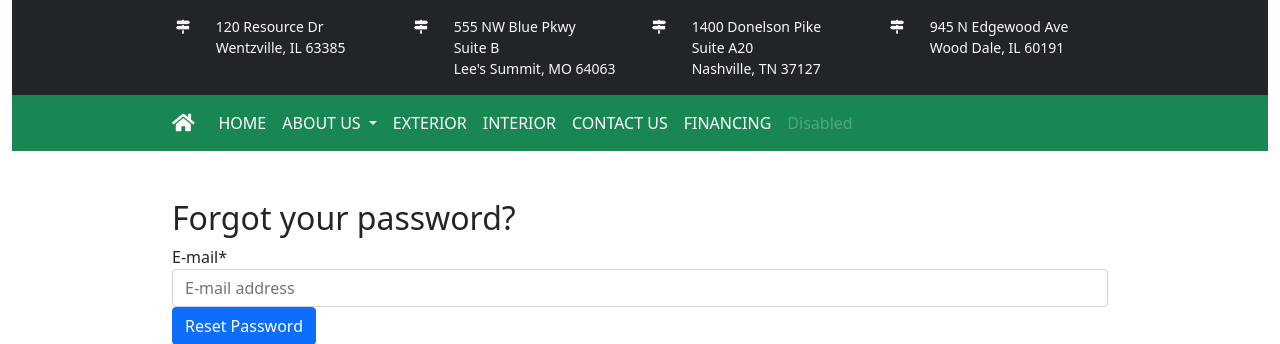
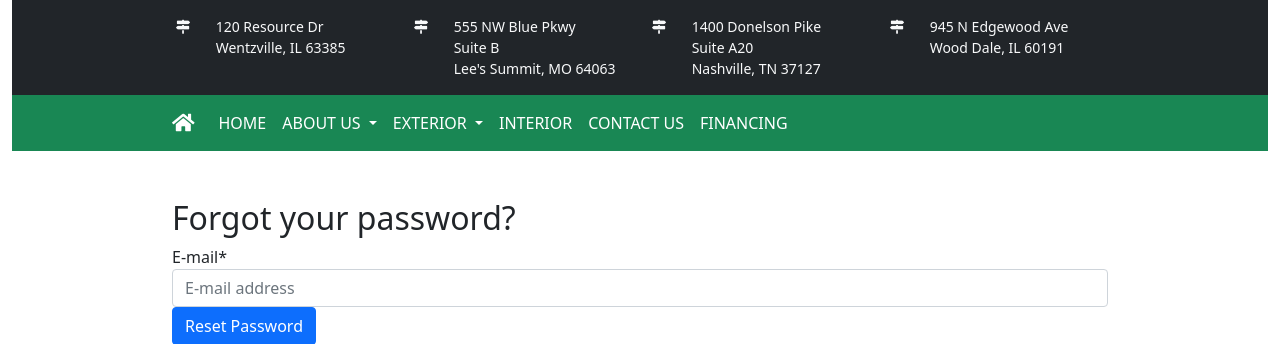
Before and after one commit to Kenan-Kadic/wood, a Django app: page /accounts/password/reset/ in a window 1280 px wide. Shown: the top 344 px of the page. Run offline with Django 3.2, Linux system fonts and the light colour scheme; some libraries are stand-ins or nearby versions.

Commit message:
exterior nav bar

```diff
--- a/templates/_base.html
+++ b/templates/_base.html
@@ -82,17 +82,25 @@
                     <li class="nav-item dropdown">
                         <a class="nav-link active dropdown-toggle" href="{% url 'pages:about' %}" id="navbarDropdown" role="button" data-bs-toggle="dropdown" aria-expanded="false"> ABOUT US </a>
                         <ul class="dropdown-menu bg-light" aria-labelledby="navbarDropdown">
-                            <li><a class="dropdown-item" href="#"> COST VS VALUE REPORT</a></li>
-                            <li><a class="dropdown-item" href="#"> GALLERY </a></li>
-                            <li><a class="dropdown-item" href="#"> BLOG </a></li>
-                            <li><a class="dropdown-item" href="#"> VIDEOS </a></li>
-                            <li><a class="dropdown-item" href="#"> REVIEWS </a></li>
+                            <li><a class="dropdown-item text-success" href="#"> COST VS VALUE REPORT</a></li>
+                            <li><a class="dropdown-item text-success" href="#"> GALLERY </a></li>
+                            <li><a class="dropdown-item text-success" href="#"> BLOG </a></li>
+                            <li><a class="dropdown-item text-success" href="#"> VIDEOS </a></li>
+                            <li><a class="dropdown-item text-success" href="#"> REVIEWS </a></li>
                         </ul>
                     </li>
-                    <li class="nav-item">
-                        <a class="nav-link active" href="{% url 'pages:exterior' %}"> EXTERIOR </a>
+                    <li class="nav-item dropdown">
+                       <a class="nav-link active dropdown-toggle"  id="navbarDropdownExterior" role="button" data-bs-toggle="dropdown" aria-expanded="false"> EXTERIOR </a>
+                        <ul class="dropdown-menu bg-light" aria-labelledby="navbarDropdownExterior" >
+                            <li> <a class="dropdown-item text-success" href="{% url 'pages:exterior' %}">OVERVIEW </a></li>
+                            <li><a class="dropdown-item text-success" href="{% url 'pages:decks' %}">DECK UNDERDECKING</a></li>
+                            <li><a class="dropdown-item text-success" href="{% url 'pages:fencing' %}"> FENCING </a></li>
+                            <li><a class="dropdown-item text-success" href="{% url 'pages:roofs' %}"> ROOFS </a></li>
+                            <li><a class="dropdown-item text-success" href="{% url 'pages:sideGutter' %}"> SINDING-GUTTER </a> </li>
+                            <li><a class="dropdown-item text-success" href="{% url 'pages:windows_doors' %}"> WINDOWS & DOORS </a></li>
+                        </ul>
                     </li>
-                    <li class="nav-item">
+                    <li class="nav-item ">
                         <a class="nav-link active" href="{% url 'pages:interior' %}"> INTERIOR </a>
                     </li>
                     <li class="nav-item">
@@ -100,9 +108,6 @@
                     </li>
                     <li class="nav-item">
                          <a class="nav-link active" href="{% url 'pages:financing' %}">FINANCING</a>
-                    </li>
-                    <li class="nav-item">
-                        <a class="nav-link disabled" href="#" tabindex="-1" aria-disabled="true">Disabled</a>
                     </li>
                 </ul>
             </div>
```
